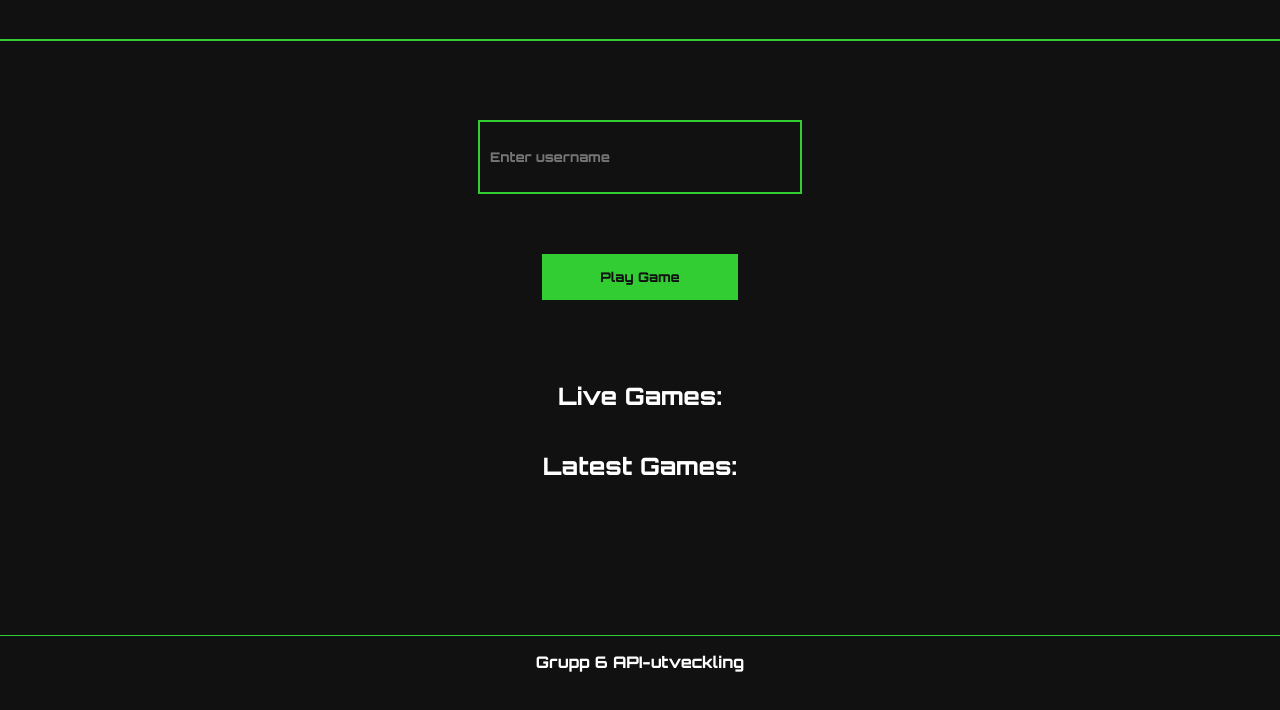
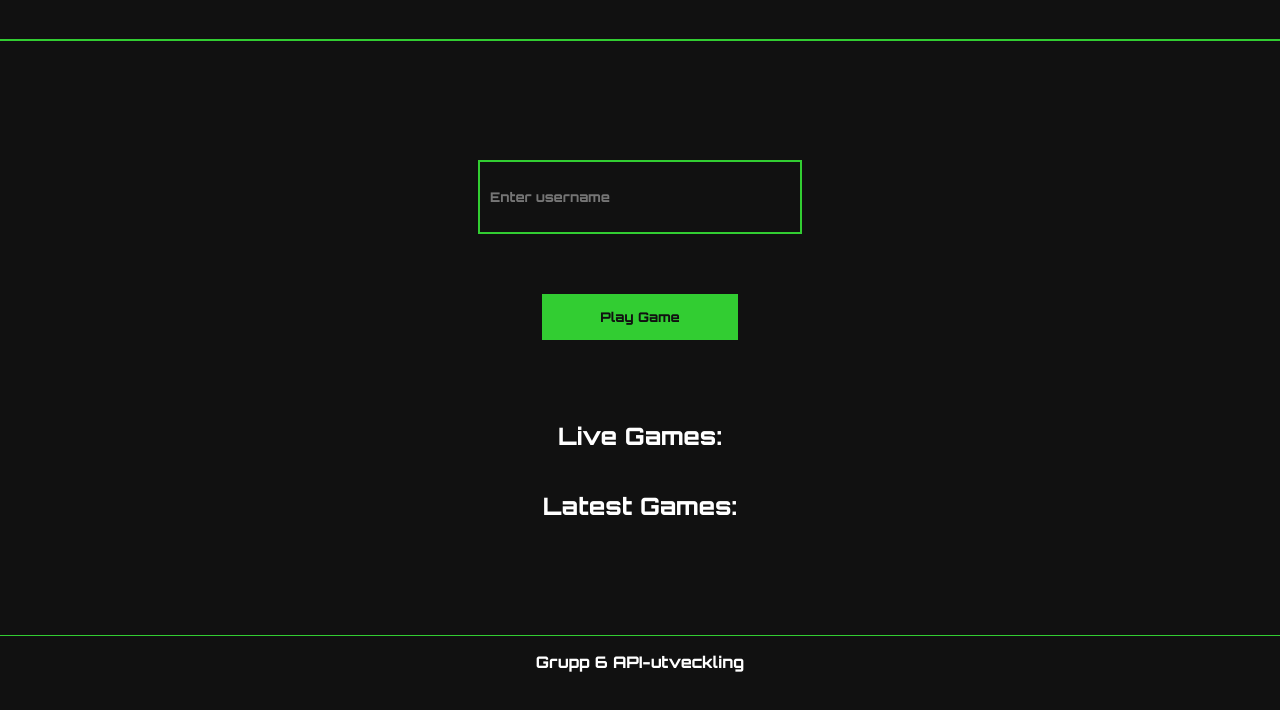
Before and after one commit to andrenormanlang/kill-the-virus-full-stack-game, a website built with Vite: page frontend/index.html in a window 1280 px wide. Shown: the part 84-794 px from the top of the page. Built offline with nearby package versions, Linux system fonts and the light colour scheme; no server answers.

Commit message:
new css/html, latestGames

```diff
--- a/frontend/index.html
+++ b/frontend/index.html
@@ -41,8 +41,10 @@
 			</div>
 			<h2>Live Games:</h2>
 			<ul id="gameList"></ul>
+			<div class="latestGamesWrapper">
 			<h2>Latest Games:</h2>
 			<ul id="reactionList"></ul>
+			</div>
 		</main>
 	</div>
 	<div id="game">
--- a/frontend/src/assets/scss/style.scss
+++ b/frontend/src/assets/scss/style.scss
@@ -38,8 +38,9 @@ main {
 	align-items: center;
 	flex-direction: column;
 	max-width: 800px;
-	margin: 0 auto;
+	margin: 40px auto;
 	padding: 20px;
+	height: max-content;
 }
 
 .username {
@@ -173,6 +174,20 @@ main {
 	list-style: none;
 }
 
+.latestGameWrapper {
+	display: flex;
+	flex-direction: row;
+	width: 100%;
+	justify-content: flex-start;
+	align-items: flex-start;
+}
+
+#reactionList{
+	display: flex;
+	height: 200px;
+	flex-wrap: wrap;
+}
+
 #reactionList li {
 	background-color: #6b6d6b;
 	border: #111 2px solid;
@@ -183,11 +198,6 @@ main {
 	text-align: center;
 	list-style: none;
 	margin: 3px;
-}
-
-#reactionList{
-	height: 400px;
-	position: relative;
 }
 
 #gameList,
```
